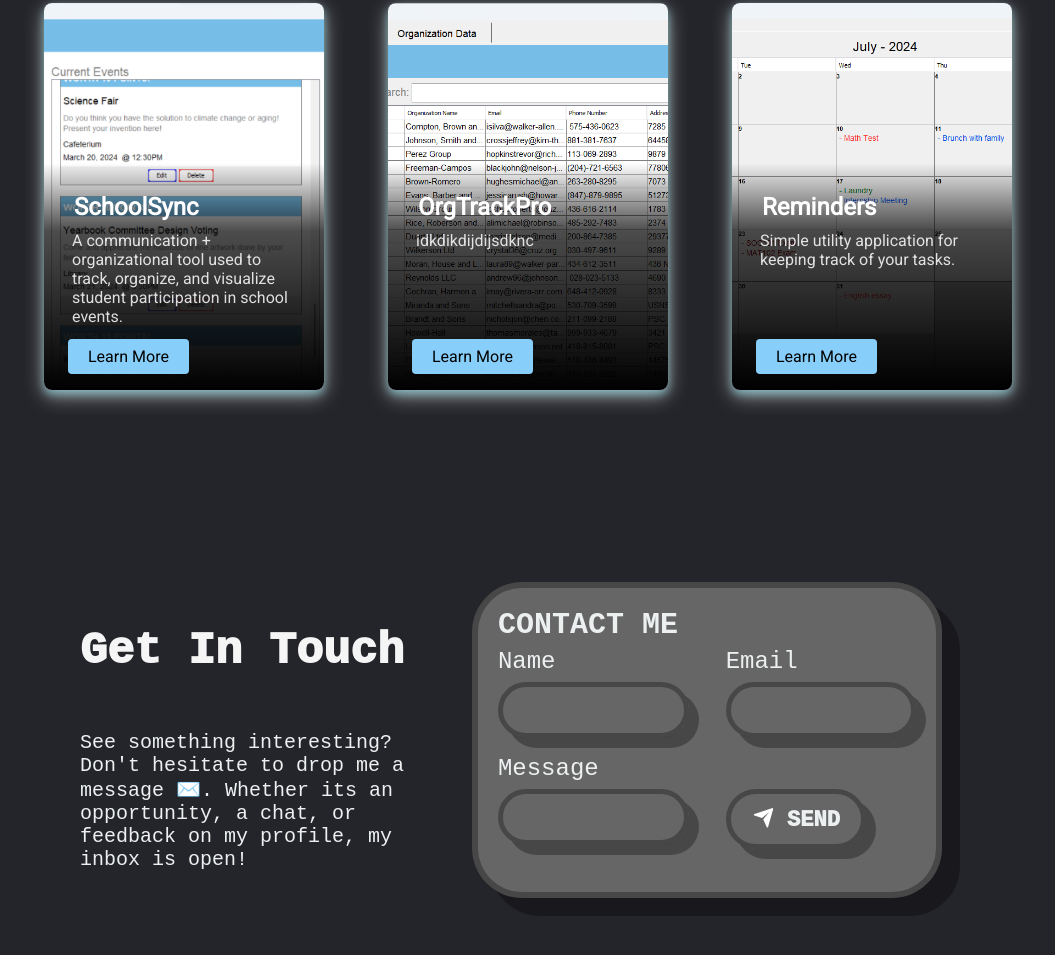
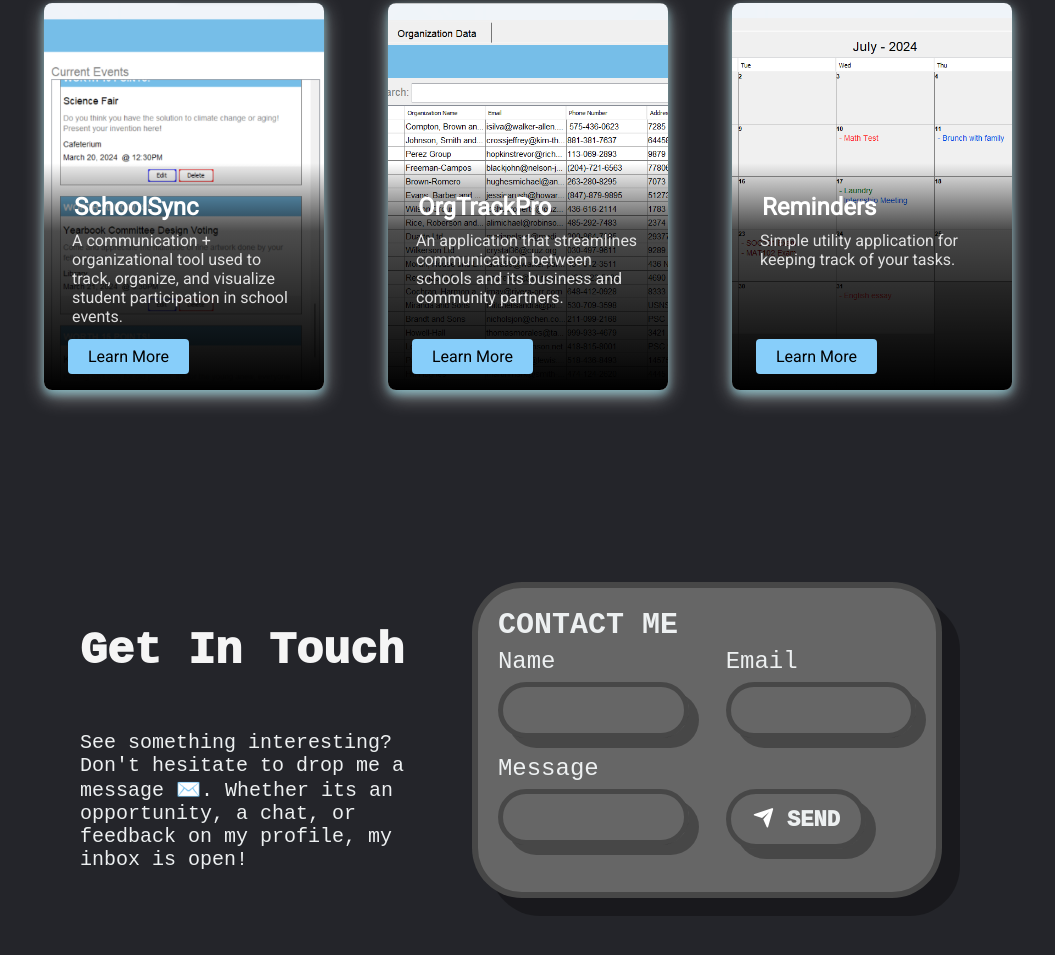
Before and after one commit to ShreyaSirgound/ShreyaSirgound.github.io, a plain HTML site: page index.html in a window 1280 px wide. Shown: the part 1858-2813 px from the top of the page, without its empty margins (112-1167 px from the left). Drawn offline with nearby package versions, Linux system fonts and the light colour scheme.

Commit message:
Update index.html

```diff
--- a/index.html
+++ b/index.html
@@ -102,7 +102,7 @@
             <div class = "card">
                 <div class = "card-content">
                     <h2 class = "card-title">OrgTrackPro</h2>
-                    <p class="card-body"> idkdikdijdijsdknc </p>
+                    <p class="card-body">An application that streamlines communication between schools and its business and community partners.</p>
                     <a href="https://github.com/ShreyaSirgound/OrgTrackPro" class ="card-button">Learn More</a>
                 </div>
             </div>
```
